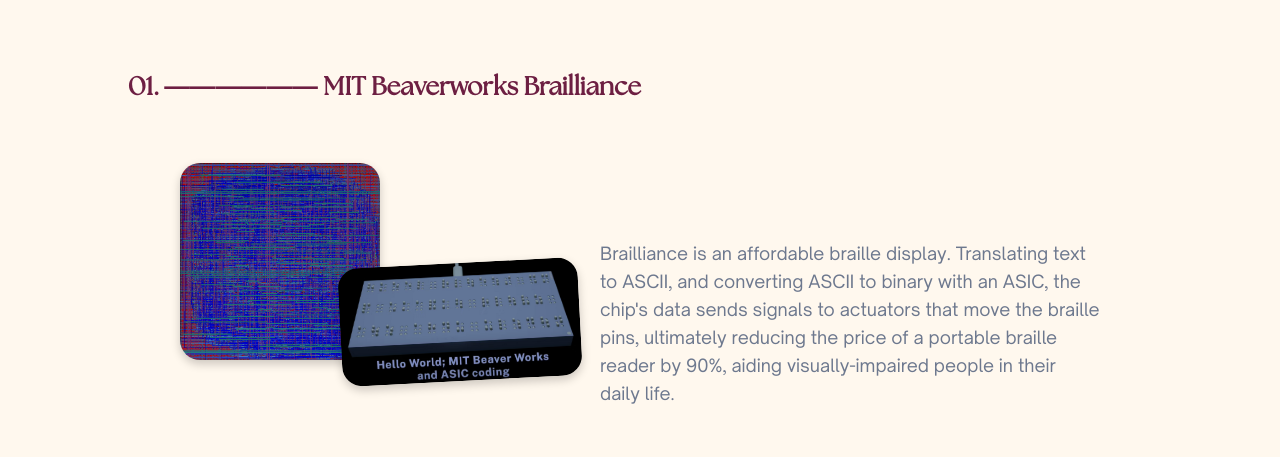
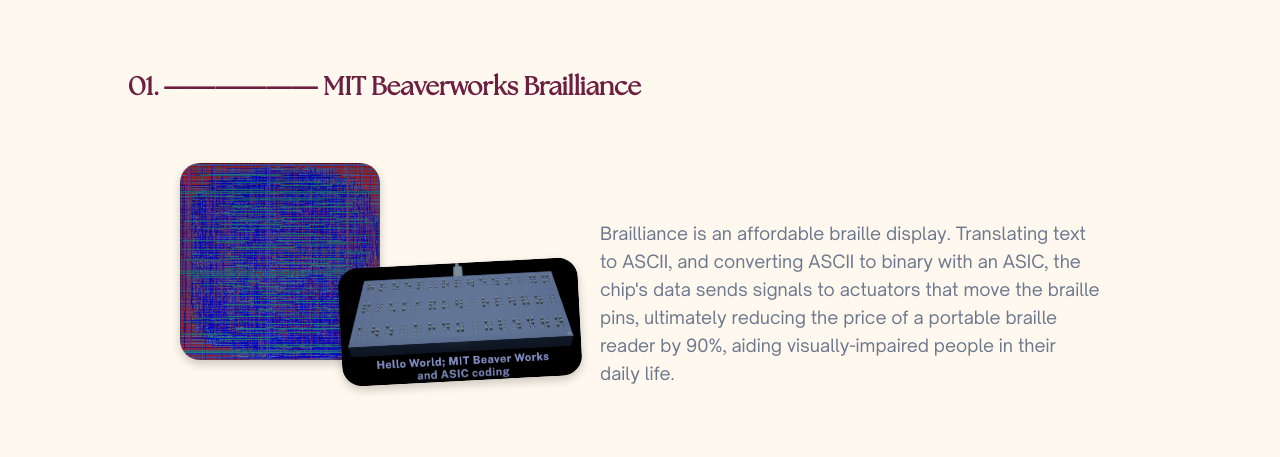
Before and after one commit to carrotjpeg/carrotjpeg.github.io, a plain HTML site: page projects.html in a window 1280 px wide. Shown: the part 187-644 px from the top of the page. Drawn offline with Linux system fonts and the light colour scheme.

Commit message:
laytngout

```diff
--- a/style.css
+++ b/style.css
@@ -542,5 +542,6 @@
     font-size: 1.1rem;
     line-height: 1.6;
     margin-left: 60px;
+    margin-top: -40px;  /* top */
     /* pushes it to the right */
 }
```
